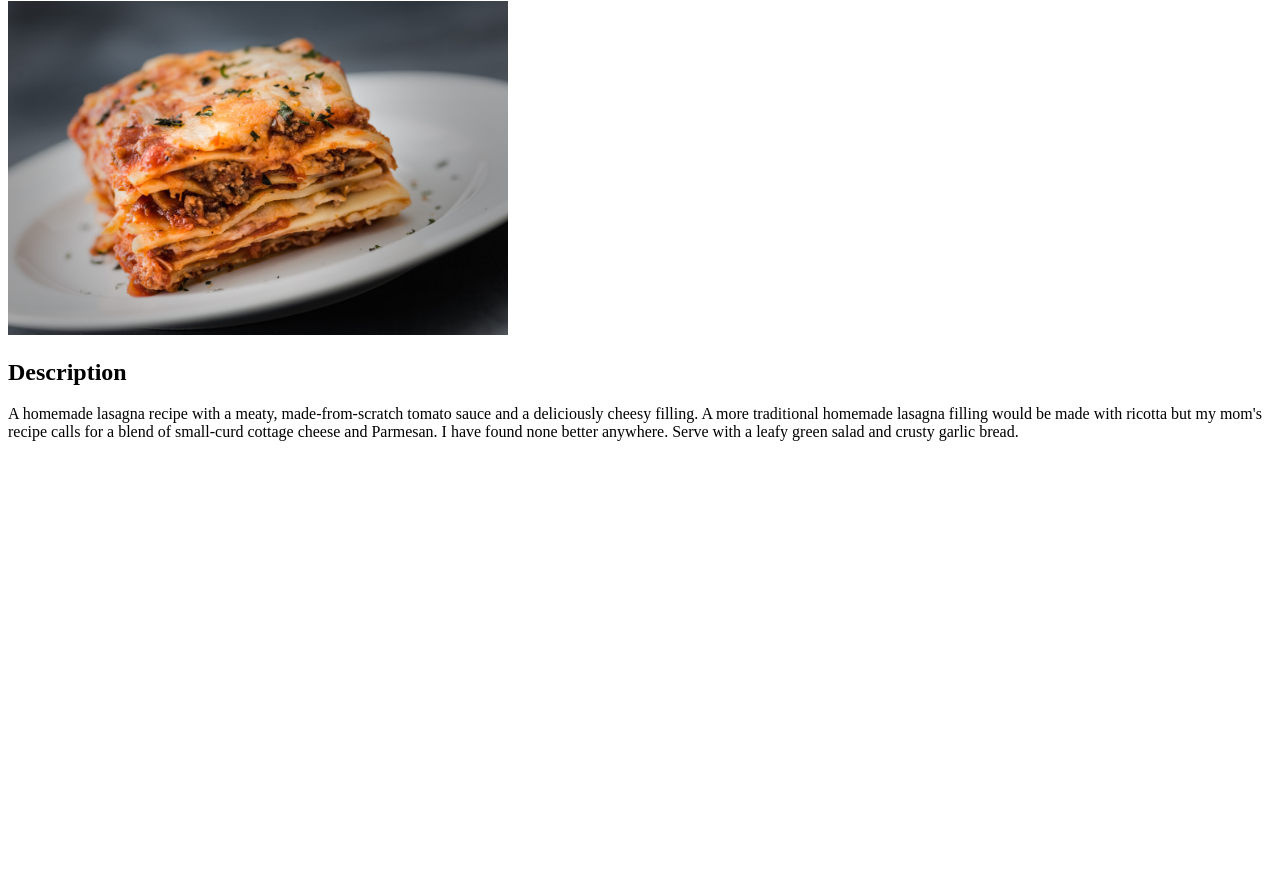
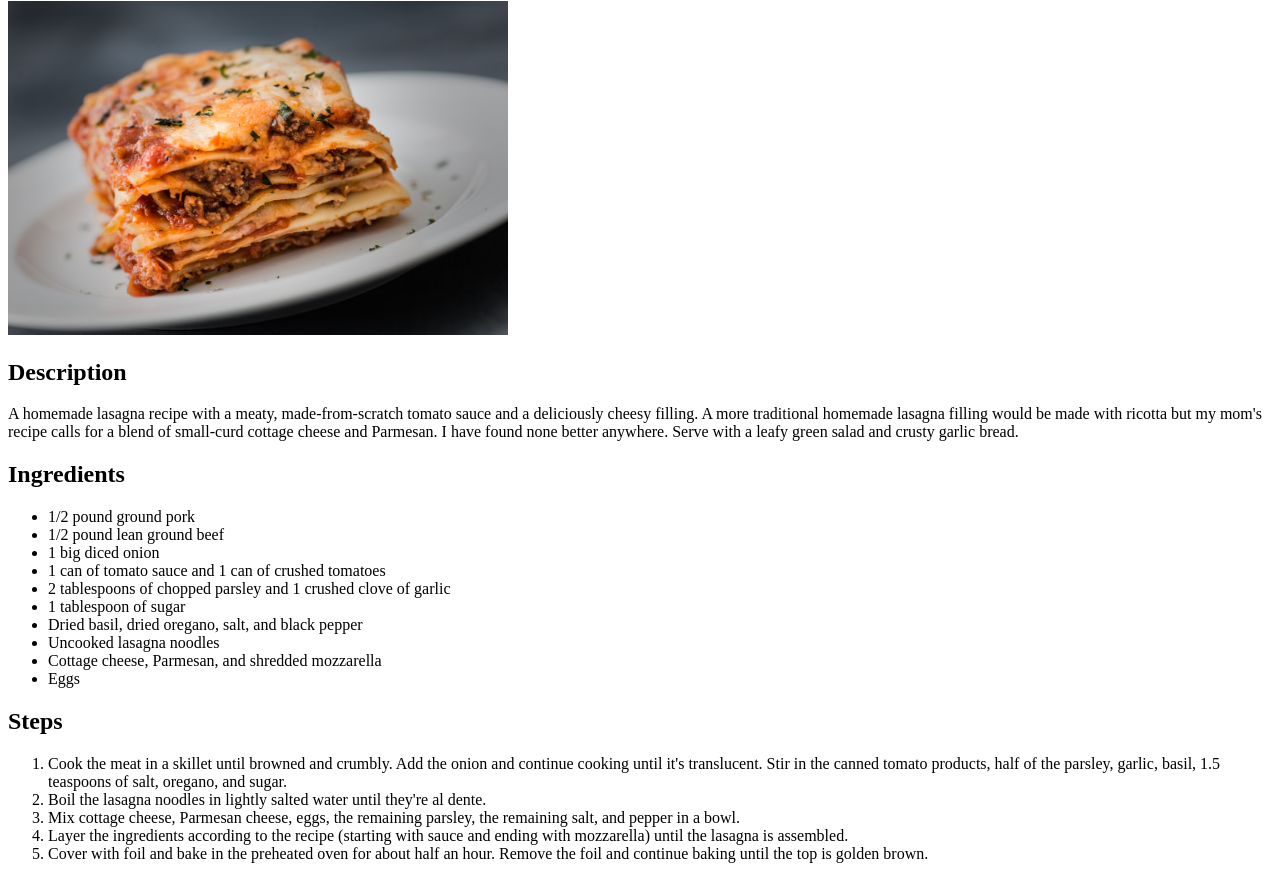
Before and after one commit to ch27a/odin-recipes, a plain HTML site: page recipes/lasagna.html in a window 1280 px wide. Shown: the part 79-958 px from the top of the page. Before the commit the page ends 800 px from the top, so only its background shows below. Drawn offline with Linux system fonts and the light colour scheme.

Commit message:
Add ingredients and steps to lasagna.html

```diff
--- a/recipes/lasagna.html
+++ b/recipes/lasagna.html
@@ -14,5 +14,28 @@
     <p>
         A homemade lasagna recipe with a meaty, made-from-scratch tomato sauce and a deliciously cheesy filling. A more traditional homemade lasagna filling would be made with ricotta but my mom's recipe calls for a blend of small-curd cottage cheese and Parmesan. I have found none better anywhere. Serve with a leafy green salad and crusty garlic bread.
     </p>
+
+    <h2>Ingredients</h2>
+    <ul>
+        <li>1/2 pound ground pork</li>
+        <li>1/2 pound lean ground beef</li>
+        <li>1 big diced onion</li>
+        <li>1 can of tomato sauce and 1 can of crushed tomatoes</li>
+        <li>2 tablespoons of chopped parsley and 1 crushed clove of garlic</li>
+        <li>1 tablespoon of sugar</li>
+        <li>Dried basil, dried oregano, salt, and black pepper</li>
+        <li>Uncooked lasagna noodles</li>
+        <li>Cottage cheese, Parmesan, and shredded mozzarella</li>
+        <li>Eggs</li>
+    </ul>
+
+    <h2>Steps</h2>
+    <ol>
+        <li>Cook the meat in a skillet until browned and crumbly. Add the onion and continue cooking until it's translucent. Stir in the canned tomato products, half of the parsley, garlic, basil, 1.5 teaspoons of salt, oregano, and sugar.</li>
+        <li>Boil the lasagna noodles in lightly salted water until they're al dente.</li>
+        <li>Mix cottage cheese, Parmesan cheese, eggs, the remaining parsley, the remaining salt, and pepper in a bowl.</li>
+        <li>Layer the ingredients according to the recipe (starting with sauce and ending with mozzarella) until the lasagna is assembled.</li>
+        <li>Cover with foil and bake in the preheated oven for about half an hour. Remove the foil and continue baking until the top is golden brown.</li>
+    </ol>
 </body>
 </html>
```
